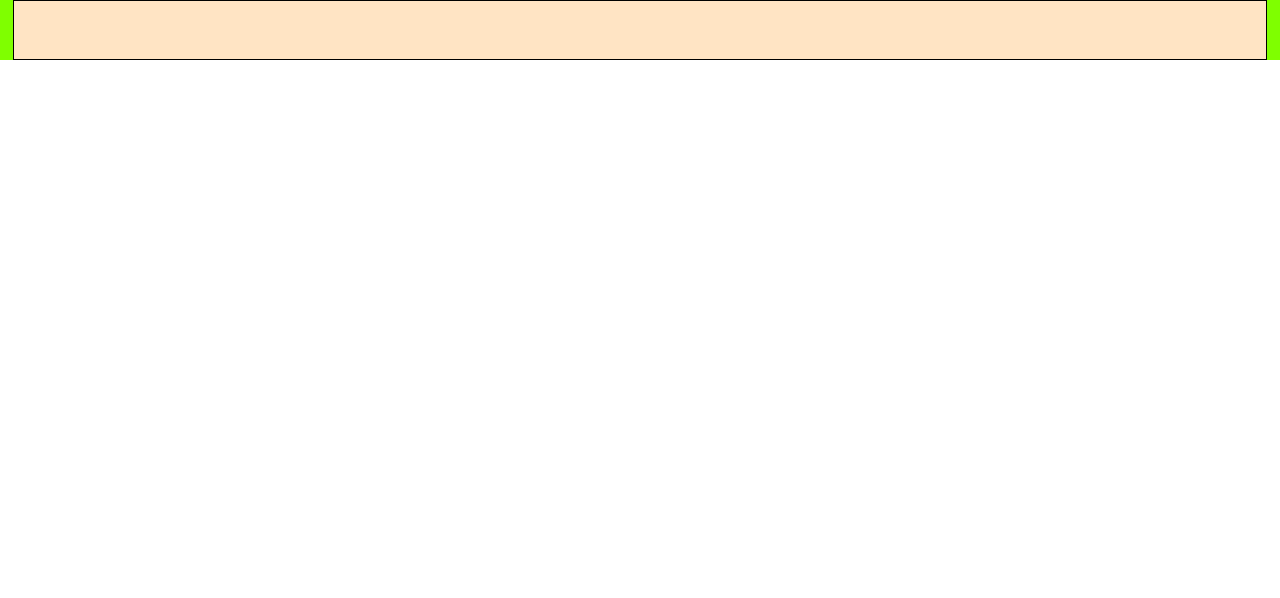
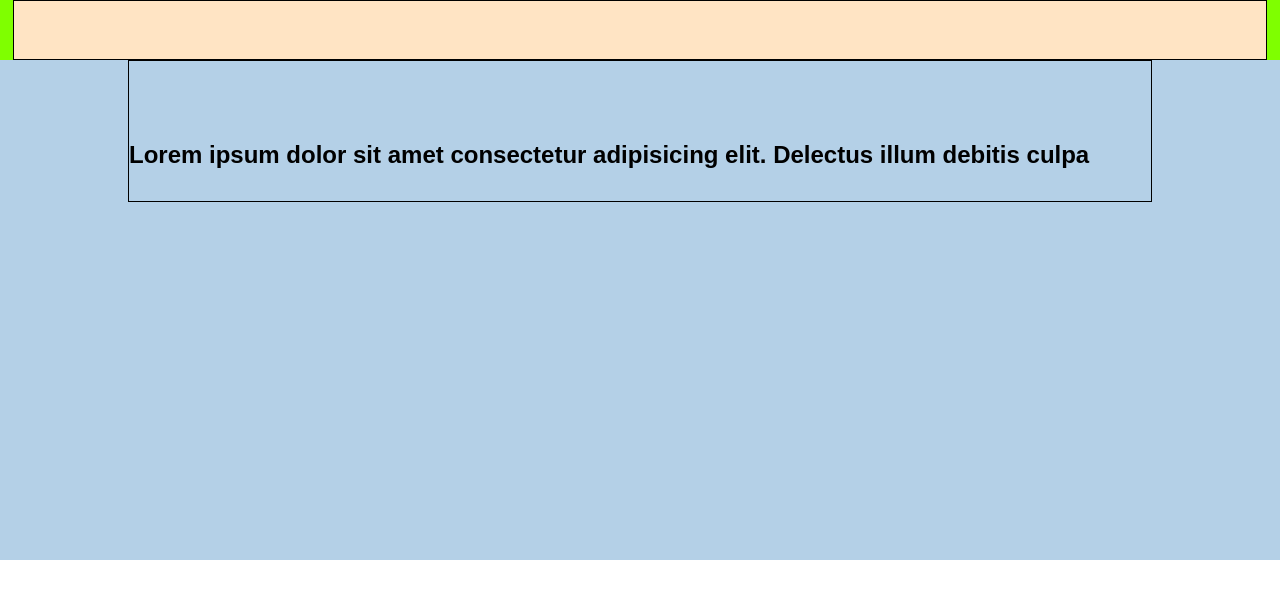
Before and after one commit to tahakyo/htmlcss-dropbox, a plain HTML site: page index.html in a window 1280 px wide. Drawn offline with Linux system fonts and the light colour scheme.

Commit message:
add .jumbotron; .jumbotron-content; .jumbotron-title with their structures

```diff
--- a/css/style.css
+++ b/css/style.css
@@ -31,3 +31,23 @@ header {
     margin: 0 13px;
     background-color: bisque;
 }
+
+/* MAIN */
+
+.jumbotron {
+    /* test structure */
+    height: 500px;
+    background-color: #b4d0e7;
+
+}
+
+.jumbotron-title {
+    /* test structure */
+    margin: 5em 0em 2em;
+}
+
+.jumbotron-content {
+    width: 80%;
+    border: 1px solid black;
+    margin: 0 auto;
+}
--- a/index.html
+++ b/index.html
@@ -15,6 +15,18 @@
 
     </header>
     <main>
+        <section class="jumbotron">
+            <div class="jumbotron-content">
+
+                <div class="jumbotron-title">
+                    <h1>Lorem ipsum dolor sit amet consectetur adipisicing elit. Delectus illum debitis culpa</h1>
+                </div>
+                <div class="jumbotron-banner">
+
+                </div>
+            </div>
+
+        </section>
 
     </main>
     <footer>
```
